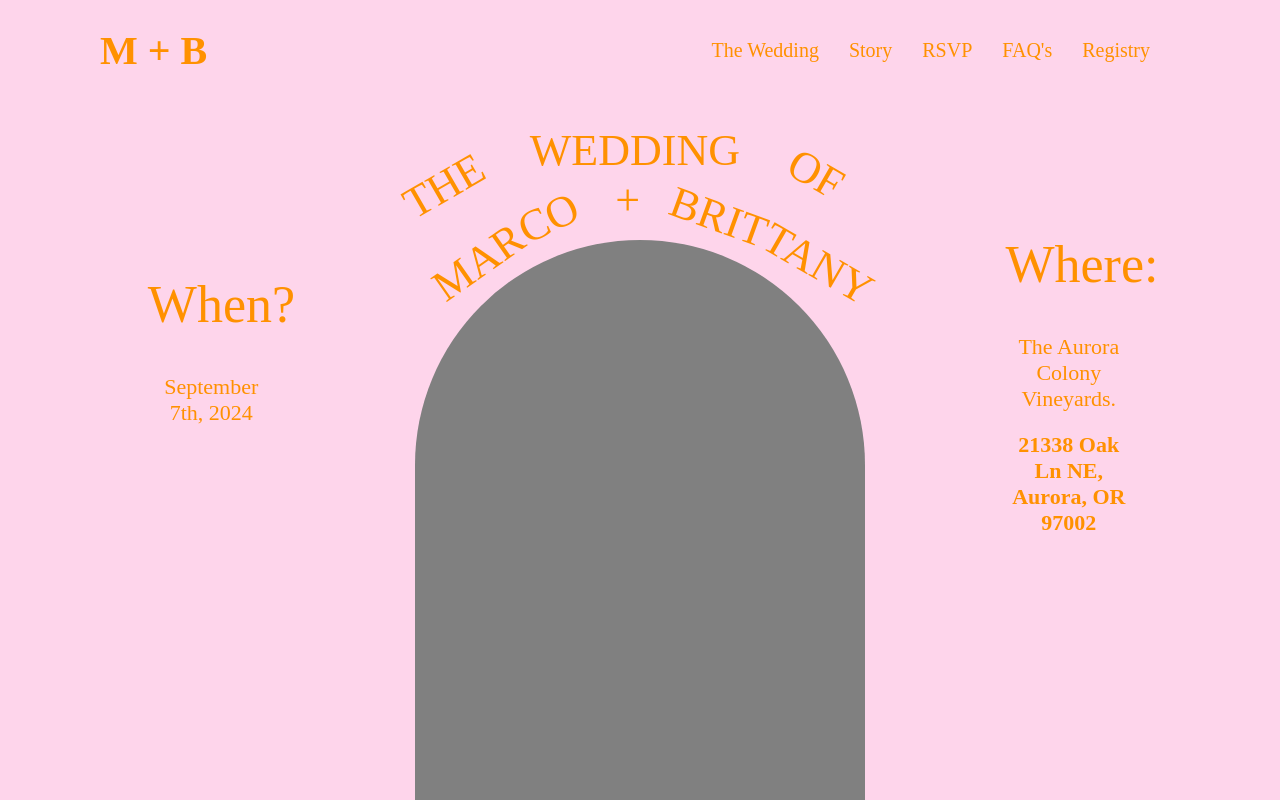
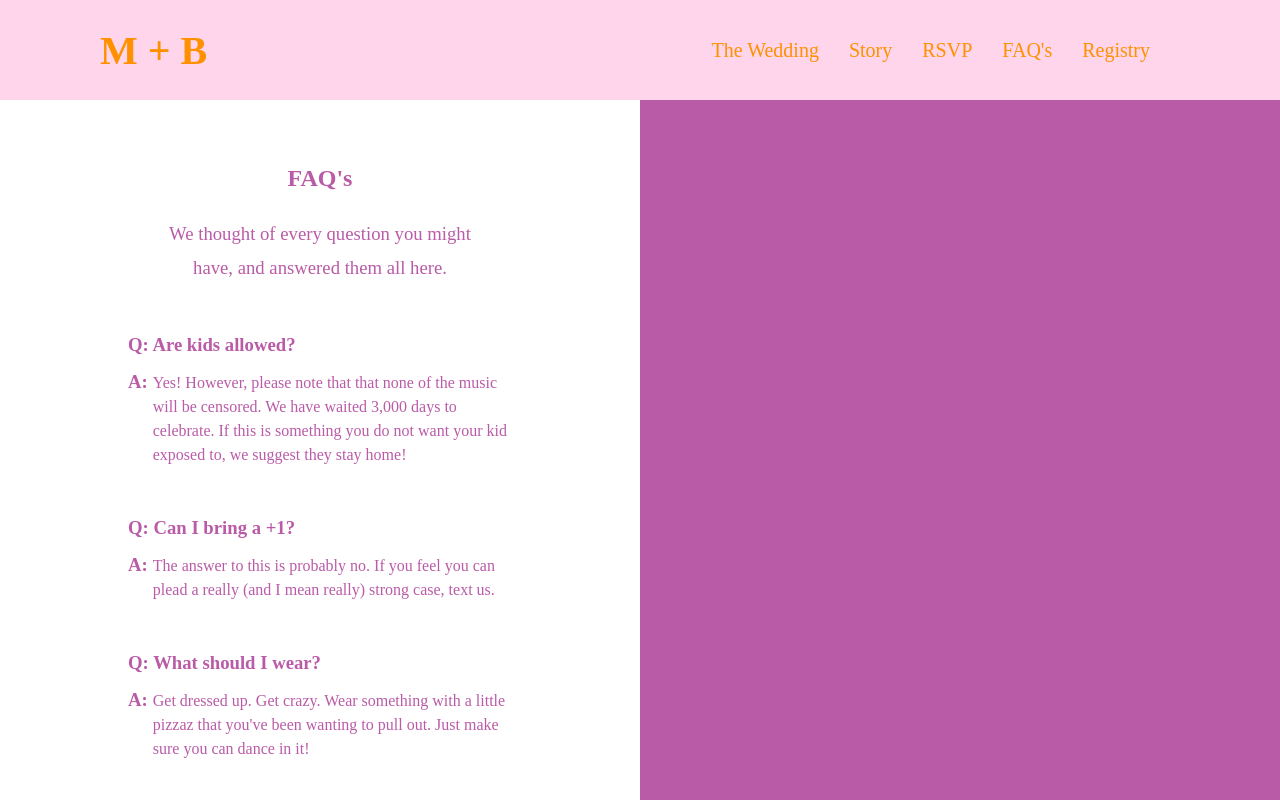
Before and after one commit to MarcoTaco/mb-wedding-site2.0, a React (Create React App) app: page / in a window 1280 px wide. Shown: the top 800 px of the page. Built offline with nearby package versions, Linux system fonts and the light colour scheme.

Commit message:
progress on faq page

```diff
--- a/src/components/FaqQuestion.tsx
+++ b/src/components/FaqQuestion.tsx
@@ -10,10 +10,10 @@ function FaqQuestion({question, answer}: FaqQuestionProps){
     return(
         <div className="faq-question">
             <div className="question">
-                <h3><strong>Q: </strong> {question}</h3>
+                <h3><strong>Q: </strong>{question}</h3>
             </div>
             <div className="answer">
-                <h3><strong>A: </strong> {answer}</h3>
+                <h3><strong>A: </strong></h3><p>{answer}</p>
             </div>
         </div>
     );
--- a/src/pages/App.tsx
+++ b/src/pages/App.tsx
@@ -7,9 +7,9 @@ import RsvpPage from "../pages/RsvpPage";
 function App() {
   return (
     <React.StrictMode>
-      <HomePage />
+      {/* <HomePage /> */}
       <FaqPage />
-      <RsvpPage />
+      {/* <RsvpPage /> */}
     </React.StrictMode>
   );
 }
--- a/src/pages/FaqPage.tsx
+++ b/src/pages/FaqPage.tsx
@@ -6,9 +6,10 @@ function FaqPage(){
     return(
         <div className="faq-main">
             <div className="faq-section">
+                <div className="questions-section">
                     <div className="faqs-header">
                         <h2>FAQ's</h2>
-                    <h4>We thought of every question you might have, and answered them all here.</h4>
+                        <h3>We thought of every question you might have, and answered them all here.</h3>
                     </div>
                     <div className="questions-answers">
                         <FaqQuestion question="Are kids allowed?" answer="Yes! However, please note that that none of the music will be
@@ -35,6 +36,7 @@ function FaqPage(){
                         <FaqQuestion question="Can you suggest things to do while I'm in town?" answer="Brittany has a spreadsheet for that.
                             Send her your email and she can add you to it!" />
                     </div>
+                </div>
                 <div className="img-section">
                     <div className="first-img">
 
--- a/src/styles/FaqPage.css
+++ b/src/styles/FaqPage.css
@@ -1,7 +1,40 @@
 .faq-main{
     width: 100%;
+    height: 100vh;
 }
 .faq-section{
     display: flex;
     flex-direction: row;
 }
+.questions-section{
+    display: flex;
+    flex-direction: column;
+    justify-content: center;
+    align-items: center;
+    width: 50%;
+}
+.questions-answers{
+    padding-top: 50px;
+}
+.faqs-header{
+    text-align: center;
+}
+.faqs-header h2{
+    color: #BA5BA7;
+    padding-top: 65px;
+    padding-bottom: 25px;
+}
+.faqs-header h3{
+    color: #BA5BA7;
+    width: 55%;
+    margin-left: auto;
+    margin-right: auto;
+    line-height: 1.8;
+    font-weight: 100;
+}
+.img-section{
+    display: flex;
+    flex-direction: column;
+    background-color: #BA5BA7;
+    width: 50%;
+}
--- a/src/styles/FaqQuestion.css
+++ b/src/styles/FaqQuestion.css
@@ -1,8 +1,24 @@
 .faq-question{
-    width: 40%;
+    width: 60%;
     display: flex;
     flex-direction: column;
+    margin-right: auto;
+    margin-left: auto;
 }
 .question, .answer{
     color: #BA5BA7;
 }
+.answer h3{
+    padding-right: 5px;
+}
+.question{
+    padding-bottom: 15px;
+}
+.answer{
+    display: flex;
+    flex-direction: row;
+    padding-bottom: 50px;
+}
+.answer p{
+    line-height: 1.5;
+}
```
Lines whose indentation alone changed are shown as unchanged.
